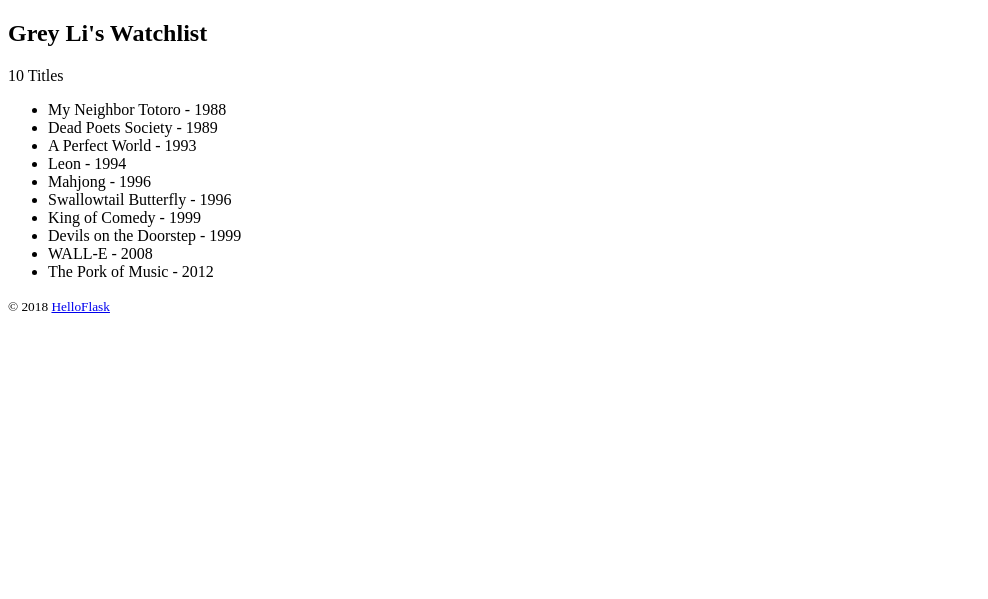
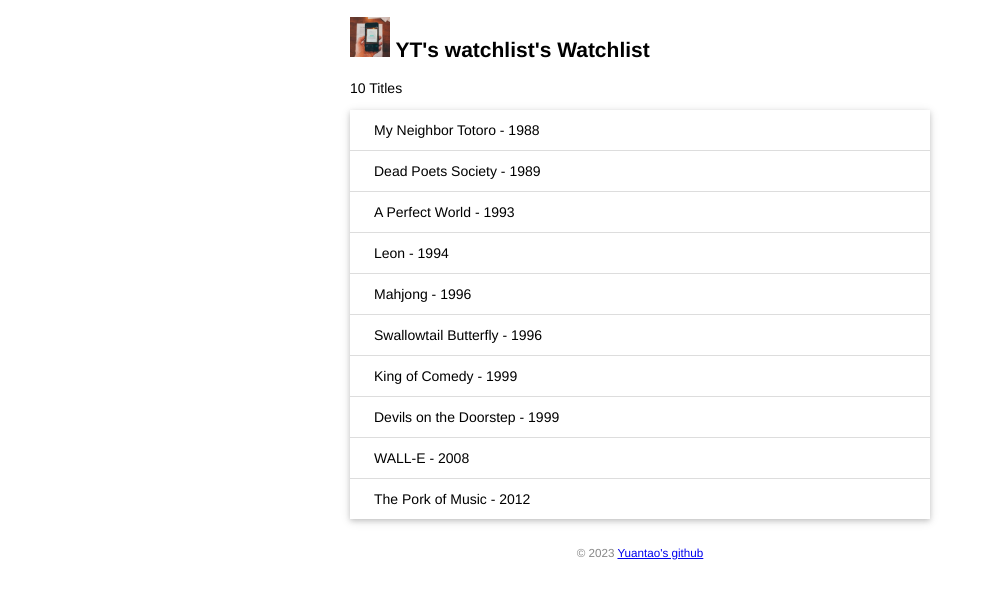
Before and after one commit to yuanyatao/my_flask, a Flask app: page / in a window 1280 px wide. Shown: the top 599 px of the page, without its empty margins (0-988 px from the left). Run offline with Flask 3, Linux system fonts and the light colour scheme.

Commit message:
加了CSS以及静态文件

```diff
--- a/app.py
+++ b/app.py
@@ -2,7 +2,7 @@ from flask import Flask
 from flask import url_for  #
 from markupsafe import escape
 from flask import Flask, render_template
-name = 'Grey Li'
+name = "YT's watchlist"
 movies = [
     {'title': 'My Neighbor Totoro', 'year': '1988'},
     {'title': 'Dead Poets Society', 'year': '1989'},
--- /dev/null
+++ b/static/style.css
@@ -0,0 +1,48 @@
+/* 页面整体 */
+body {
+    margin: auto;
+    max-width: 580px;
+    font-size: 14px;
+    font-family: Helvetica, Arial, sans-serif;
+}
+
+/* 页脚 */
+footer {
+    color: #888;
+    margin-top: 15px;
+    text-align: center;
+    padding: 10px;
+}
+
+/* 头像 */
+.scanner {
+    width: 40px;
+}
+
+/* 电影列表 */
+.movie-list {
+    list-style-type: none;
+    padding: 0;
+    margin-bottom: 10px;
+    box-shadow: 0 2px 5px 0 rgba(0, 0, 0, 0.16), 0 2px 10px 0 rgba(0, 0, 0, 0.12);
+}
+
+.movie-list li {
+    padding: 12px 24px;
+    border-bottom: 1px solid #ddd;
+}
+
+.movie-list li:last-child {
+    border-bottom:none;
+}
+
+.movie-list li:hover {
+    background-color: #f8f9fa;
+}
+
+/* 龙猫图片 */
+.totoro {
+    display: block;
+    margin: 0 auto;
+    height: 100px;
+}
--- a/templates/index.html
+++ b/templates/index.html
@@ -2,19 +2,25 @@
 <html lang="en">
 <head>
     <meta charset="utf-8">
+    <link rel="stylesheet" href="{{ url_for('static', filename='style.css') }}" type="text/css">
+    <link rel="icon" href="{{url_for('static',filename='icon.jpg')}}">
     <title>{{ name }}'s Watchlist</title>
 </head>
 <body>
-    <h2>{{ name }}'s Watchlist</h2>
+    <h2>
+        <img alt="scanner" class="scanner" src="{{url_for('static',filename='images/scanner.jpg')}}">
+        {{ name }}'s Watchlist
+
+    </h2>
     {# 使用 length 过滤器获取 movies 变量的长度 #}
     <p>{{ movies|length }} Titles</p>
-    <ul>
+    <ul class="movie-list">
         {% for movie in movies %}  {# 迭代 movies 变量 #}
         <li>{{ movie.title }} - {{ movie.year }}</li>  {# 等同于 movie['title'] #}
         {% endfor %}  {# 使用 endfor 标签结束 for 语句 #}
     </ul>
     <footer>
-        <small>&copy; 2018 <a href="http://helloflask.com/book/3">HelloFlask</a></small>
+        <small>&copy; 2023 <a href="https://github.com/yuanyatao/my_flask">Yuantao's github</a></small>
     </footer>
 </body>
 </html>
```
Also changed, not shown: static/doc.jpg (added), static/icon.jpg (added), static/images/doc.jpg (added), static/images/scanner.jpg (added).
